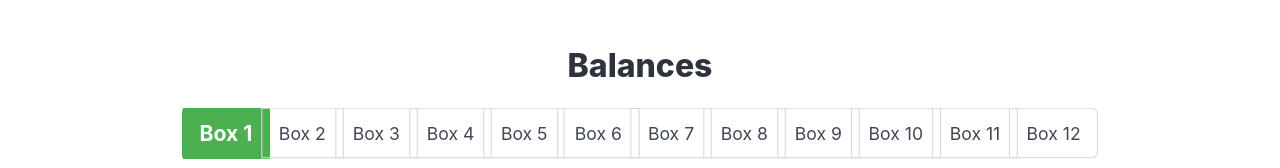
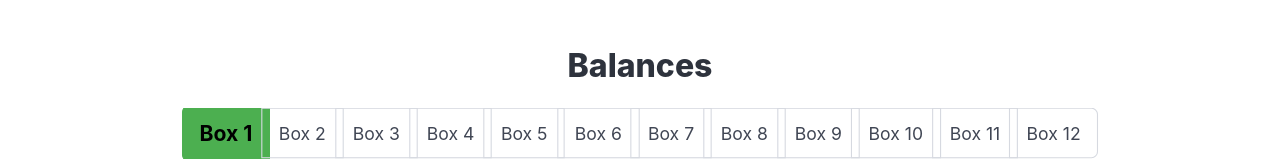
Before and after one commit to jolejuma73/balance, a plain HTML site: page index.html in a window 1280 px wide. Shown: the top 168 px of the page. Drawn offline with nearby package versions, Linux system fonts and the light colour scheme.

Commit message:
Update index.html

```diff
--- a/index.html
+++ b/index.html
@@ -19,7 +19,7 @@
 <style>
     .tabs a.is-active {
         background-color: #4caf50; /* Verde */
-        color: white; /* Texto blanco */
+        color: black; /* Texto negro */
         border-color: #4caf50; /* Borde verde */
         font-size: 1.2em; /* Tamaño de fuente más grande */
         font-weight: bold; /* Texto en negrita */
```
